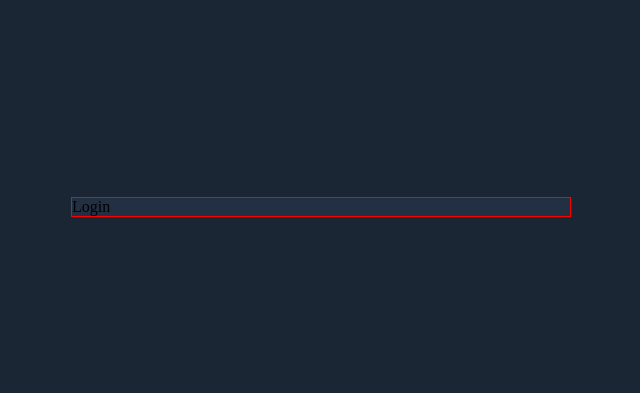
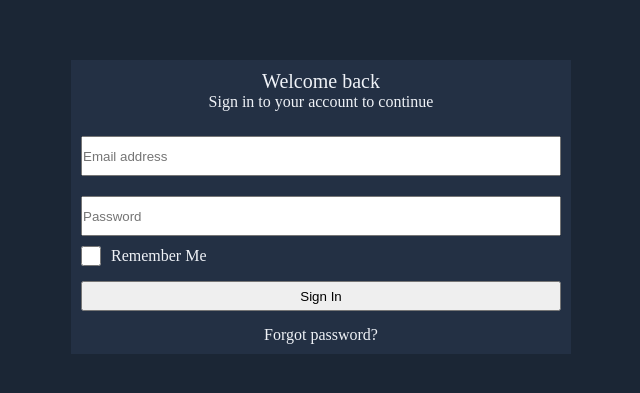
Before and after one commit to Aniket1108/FE-infuzio, a React (Create React App) app: page /auth in a window 1280 px wide. Shown: the part 193-586 px from the top of the page, without its empty margins (319-959 px from the left). Built offline with nearby package versions, Linux system fonts and the light colour scheme.

Commit message:
added api intercepter

```diff
--- a/package.json
+++ b/package.json
@@ -6,6 +6,7 @@
     "@testing-library/jest-dom": "^5.17.0",
     "@testing-library/react": "^13.4.0",
     "@testing-library/user-event": "^13.5.0",
+    "axios": "^1.5.0",
     "jwt-decode": "^3.1.2",
     "react": "^18.2.0",
     "react-dom": "^18.2.0",
--- a/src/assets/styles/theme_variables.scss
+++ b/src/assets/styles/theme_variables.scss
@@ -1,12 +1,12 @@
 // theme-variables.scss
 $themes: (
-    light: (
-        colorText: #000,
+    light: (colorText: #000,
         colorBackground: #f8f8fa,
+        colorContainer: rgb(35, 48, 68),
     ),
-    dark: (
-        colorText: #eff2f7,
+    dark: (colorText: #eff2f7,
         colorBackground: rgb(27, 38, 53),
+        colorContainer: rgb(35, 48, 68),
     ),
 );
 
--- a/src/pages/auth/Auth.js
+++ b/src/pages/auth/Auth.js
@@ -1,7 +1,7 @@
 import React from 'react';
 import { Routes, Route, Outlet } from 'react-router-dom';
 
-import LogIn from './LogIn';
+import SignIn from './SignIn';
 import SignUp from './SignUp';
 
 import './auth.scss'
@@ -10,10 +10,10 @@ const index = () => {
     <div id="auth__layout">
       <Routes>
         <Route path='/' element={<Outlet />}>
-          <Route index element={<LogIn />} />
+          <Route index element={<SignIn />} />
 
-          <Route path='login' element={<LogIn />} />
-          <Route path='signup' element={<SignUp />} />
+          <Route path='sign-in' element={<SignIn />} />
+          <Route path='sign-up' element={<SignUp />} />
 
         </Route>
       </Routes>
--- a/src/pages/auth/LogIn.js
+++ /dev/null
@@ -1,11 +0,0 @@
-import React from 'react'
-
-const LogIn = () => {
-    return (
-        <div className='login__container'>
-            Login
-        </div>
-    )
-}
-
-export default LogIn
--- /dev/null
+++ b/src/pages/auth/SignIn.js
@@ -0,0 +1,63 @@
+import React, { useState } from 'react';
+import { useNavigate } from "react-router-dom";
+
+import { useHttp } from "utils/api_intercepters";
+
+const SignIn = () => {
+    const useHttpMethod = useHttp();
+    const navigate = useNavigate();
+
+    const [email, setEmail] = useState('');
+    const [password, setPassword] = useState('');
+    const [remember, setRemember] = useState(false);
+
+    const handleSubmit = async (e) => {
+        e.preventDefault();
+
+        // Create the JSON data object to send in the request body
+        const requestData = {
+            email,
+            password,
+            remember,
+        };
+
+        useHttpMethod.post("/auth/signin", requestData).then((res) => {
+            if (res.statusCode === 200) {
+                localStorage.setItem("token", res.payload.token);
+                navigate("/dashboard");
+            }
+        })
+    };
+
+    return (
+        <div className='signin__container'>
+            <div className='heading'>
+                <p className='top__heading'>Welcome back</p>
+                <p>Sign in to your account to continue</p>
+            </div>
+
+            <div className='signin__form'>
+
+                <form onSubmit={handleSubmit} className='form__values'>
+
+                    <input className='input__feilds' type='email' placeholder='Email address' value={email} onChange={(e) => setEmail(e.target.value)} />
+                    <input className='input__feilds' type='password' placeholder='Password' value={password} onChange={(e) => setPassword(e.target.value)} />
+
+                    <div className='checkbox'>
+                        <input className='input__checkbox' type='checkbox' name='Remember' value={remember} onChange={(e) => setRemember(e.target.checked)} />
+                        <label for="Remember"> Remember Me</label>
+                    </div>
+
+                    <button className='submit__button' type='submit'>Sign In</button>
+                </form>
+
+            </div>
+
+            <div>
+                Forgot password?
+            </div>
+        </div>
+    );
+};
+
+export default SignIn;
--- a/src/pages/auth/auth.scss
+++ b/src/pages/auth/auth.scss
@@ -6,20 +6,63 @@
 
     @include themify($themes) {
         background: themed('colorBackground');
+        color: themed('colorText');
     }
 
     display: flex;
     justify-content: center;
     align-items: center;
 
-    .login__container {
+    .signin__container {
         min-width: 250px;
         width: 500px;
 
+        padding: 10px;
         margin: 10px;
 
-        border: 1px solid red;
+        text-align: center;
 
-        background-color: rgb(35, 48, 68);
+        @include themify($themes) {
+            background: themed('colorContainer');
+        }
+
+        .heading {
+            .top__heading {
+                font-size: 20px;
+            }
+        }
+
+        .signin__form {
+            margin-top: 15px;
+
+            .form__values {
+                display: flex;
+                flex-direction: column;
+                align-items: flex-start;
+
+                .input__feilds {
+                    width: 100%;
+                    height: 40px;
+                    margin: 10px 0;
+                }
+
+                .checkbox {
+                    display: flex;
+                    align-items: center;
+                }
+
+                .input__checkbox {
+                    margin-right: 10px;
+                    height: 20px;
+                    width: 20px;
+                }
+
+                .submit__button {
+                    margin: 15px 0;
+                    width: 100%;
+                    height: 30px;
+                }
+            }
+        }
     }
 }
--- /dev/null
+++ b/src/utils/api_intercepters.js
@@ -0,0 +1,76 @@
+// reusable http rest api service with axios
+
+import axios from "axios";
+
+const Http = axios.create({
+    baseURL: `https://by4oi0umz3.execute-api.ap-south-1.amazonaws.com/Prod`,
+    headers: {
+        "Content-Type": "application/json",
+    },
+});
+
+Http.interceptors.request.use(
+    (config) => {
+        const token = localStorage.getItem("token");
+        if (token) {
+            config.headers["Authorization"] = `Bearer ${token}`;
+        }
+        return config;
+    },
+    (error) => {
+        return Promise.reject(error);
+    }
+);
+
+Http.interceptors.response.use(
+    (response) => {
+        if (response.data.statusCode === 401 && response.data.message === "Invalid Token") {
+            window.location.href = "/auth/sign-in";
+        }
+        return response;
+    },
+    (error) => {
+        return Promise.reject(error);
+    }
+);
+
+export const useHttp = () => {
+
+    const get = async (url, options = {}) => {
+        try {
+            const response = await Http.get(url, options);
+            return response.data;
+        } catch (error) {
+            throw error;
+        }
+    };
+
+    const post = async (url, data, options = {}) => {
+        try {
+            const response = await Http.post(url, data, options);
+            return response.data;
+        } catch (error) {
+            throw error;
+        }
+    };
+
+    const put = async (url, data, options = {}) => {
+        try {
+            const response = await Http.put(url, data, options);
+            return response.data;
+        } catch (error) {
+            throw error;
+        }
+    };
+
+    const del = async (url, options = {}) => {
+        try {
+            const response = await Http.delete(url, options);
+            return response.data;
+        } catch (error) {
+            throw error;
+        }
+    };
+
+    return { get, post, put, del };
+};
```
Also changed, not shown: 1 other file (tests, documents, lock files or other folders).
